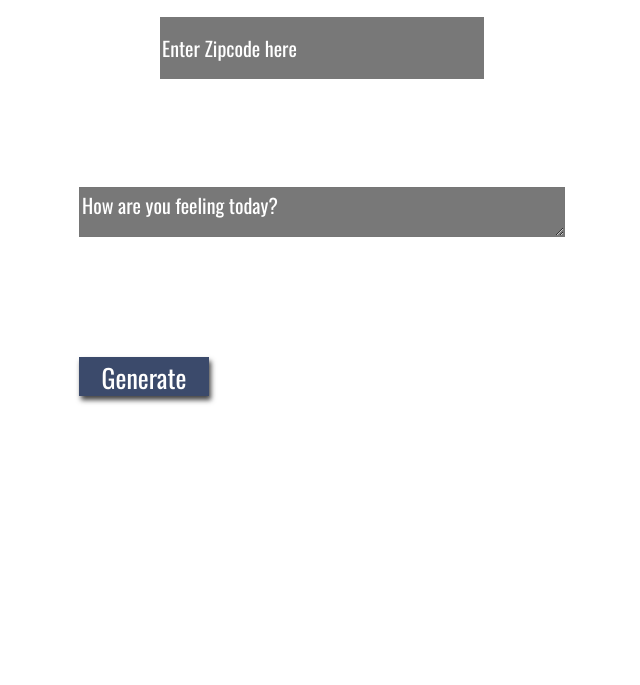
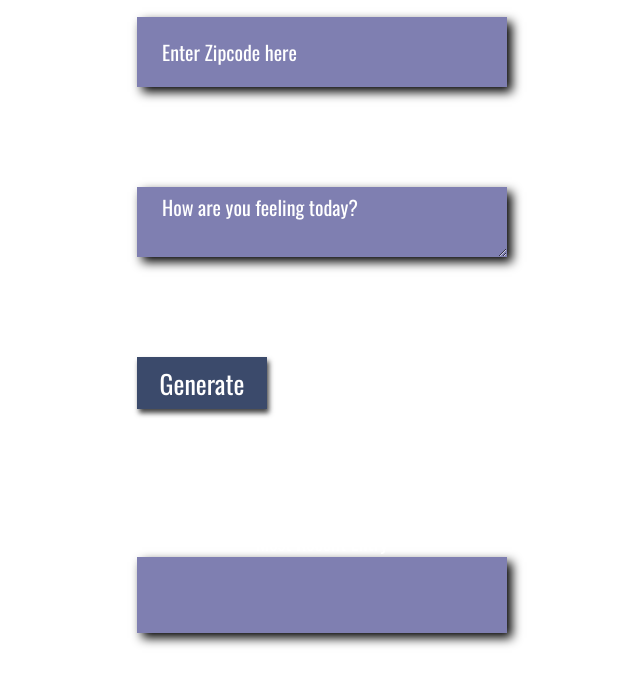
Before and after one commit to amrsamirtawfik/Weather-journal-app, a plain HTML site: page website/index.html in a window 1280 px wide. Shown: the part 161-846 px from the top of the page, without its empty margins (318-958 px from the left). Drawn offline with nearby package versions, Linux system fonts and the light colour scheme; a web font is replaced by a local one.

Commit message:
Update style.css

```diff
--- a/website/style.css
+++ b/website/style.css
@@ -43,7 +43,8 @@ color: #fff;
     text-align: center;
     justify-content: center;
     width: 5em;
-  height: 1.5em;
+    height: 2em;
+    align-items: center;
 }
 
 
@@ -54,9 +55,21 @@ color: #fff;
   display: flex;
   justify-content: center;
 }
+
 #entryHolder{
+       box-shadow: 5px 5px 10px #000000;
+    /* height: 60px; */
+    /* width: 320px; */
+    background-color: rgba(0,0,100,0.5);
+    color: #fff;
+    font-size: 20px;
+    font-family: 'Oswald', sans-serif;
+    border: none;
+    padding: 5px 25px;
+    /* background-color: rgba(120, 120, 120, 0.5); */
     display: grid;
     grid-gap: 0.7em;
+    padding: 10px;
 }
 #date{
 
@@ -82,14 +95,15 @@ label{
 }
 
 input{
-    display:block;
+    box-shadow: 5px 5px 10px #000000;
     height: 60px;
     width: 320px;
-    background:#787878;
+    background-color: rgba(0,0,100,0.5);
     color: #fff;
     font-size: 20px;
     font-family: 'Oswald', sans-serif;
     border: none;
+    padding: 5px 25px;
 }
 
 button{
@@ -107,11 +121,19 @@ h1{
 }
 
 textarea{
-    background:#787878;
+        box-shadow: 5px 5px 10px #000000;
+        background-color: rgba(0,0,100,0.5);
     color: #fff;
     font-size: 20px;
     font-family: 'Oswald', sans-serif;
+    height: 60px;
+    height: 60px;
+    width: 320px;
+    border: none;
+    padding: 5px 25px;
+
 }
+
 /* Reset style for HTML element on active to have no border*/
 input:focus,
 select:focus,
```
Lines whose indentation alone changed are shown as unchanged.
